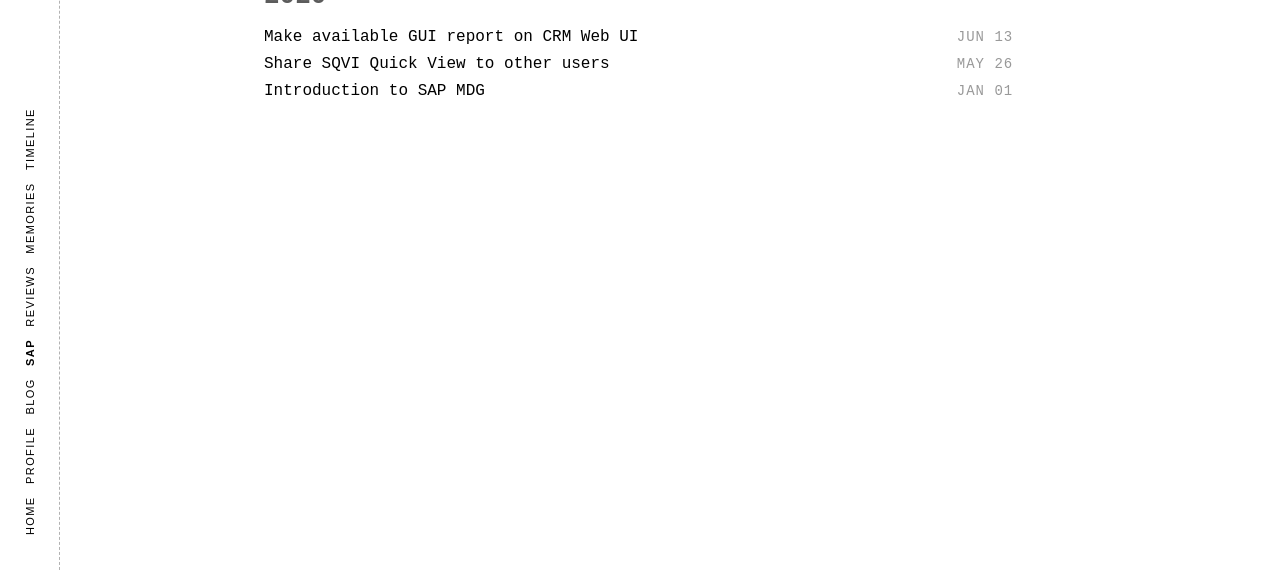
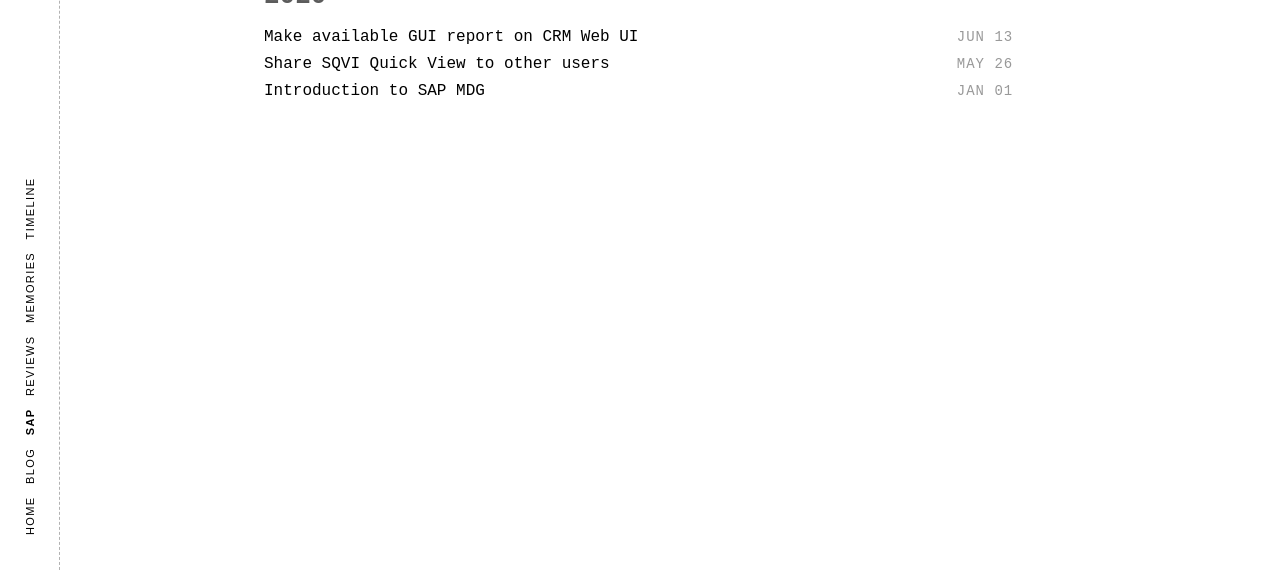
Before and after one commit to a6unraj/a6unraj.github.io, a Jekyll site: the page built from index.html, in a window 1280 px wide. Shown: the part 325-897 px from the top of the page. Built offline with Jekyll 4.4.1, drawn with Linux system fonts in a browser that asks for light colours; some web fonts are replaced; comment, search, counter and statistics services are not loaded.

Commit message:
Update nav.html

```diff
--- a/_includes/nav.html
+++ b/_includes/nav.html
@@ -2,7 +2,6 @@
     <div class="side__inner">
         <div class="menu">
         <a href="https://a6unraj.com" title="Home">Home</a>
-        <a href="https://a6unraj.com/profile" title="Profile">Profile</a>
         <a href="https://a6unraj.com/blog" title="Blog">Blog</a>
         <a href="https://a6unraj.com/sap" title="SAP Tutorials"  style="font-weight:800">SAP</a>
         <a href="https://a6unraj.com/reviews" title="Reviews">Reviews</a>
```
